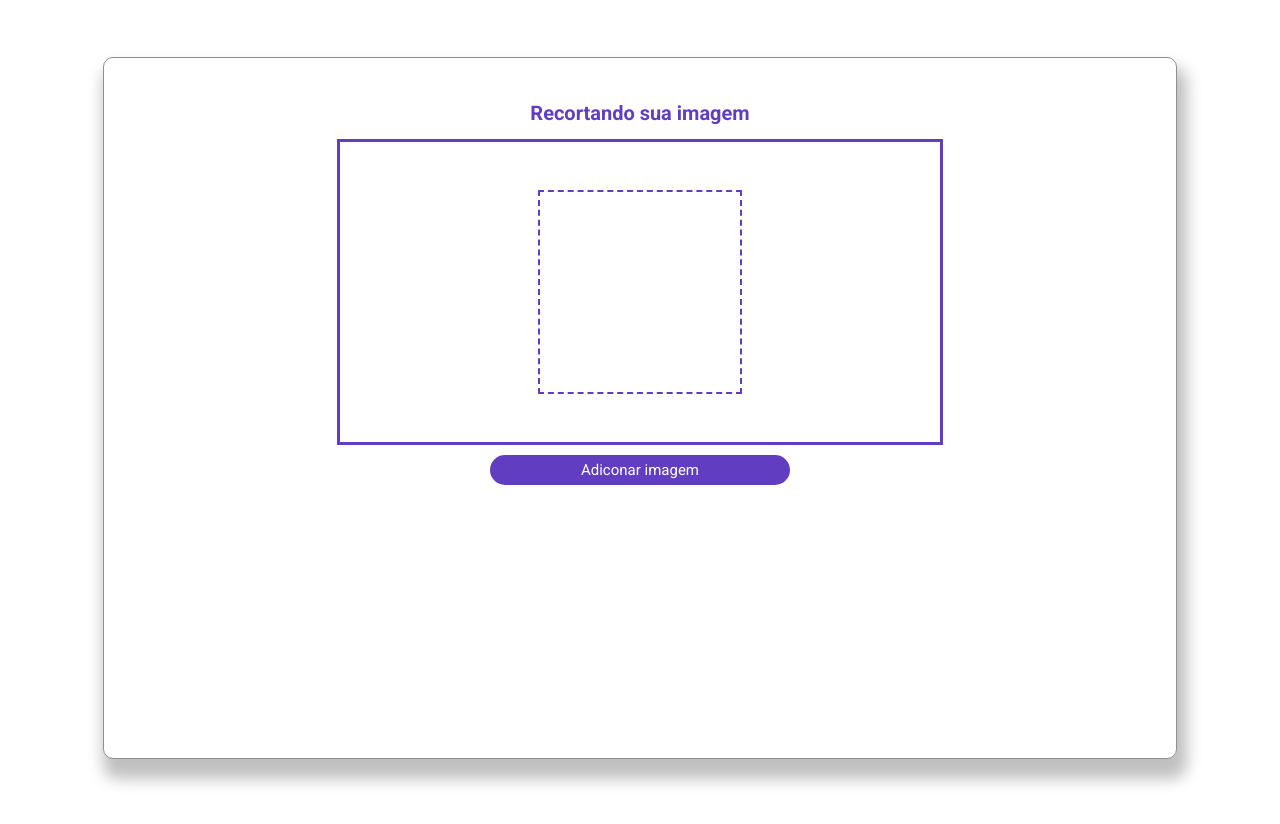
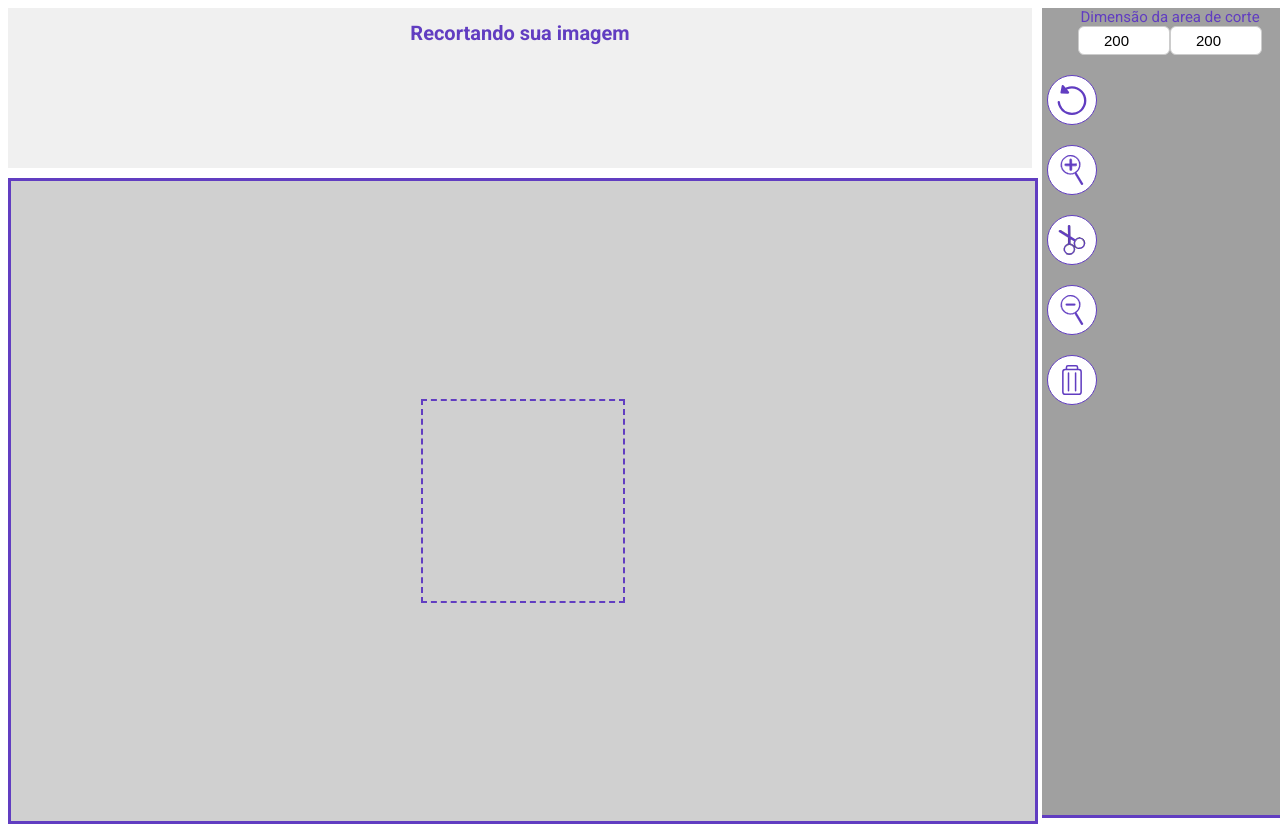
Before and after one commit to BrendoKildereSilva/recorte-de-imagem, a plain HTML site: page index.html in a window 1280 px wide. Drawn offline with Linux system fonts and the light colour scheme.

Commit message:
reforma na estrutura css

```diff
--- a/index.html
+++ b/index.html
@@ -10,25 +10,31 @@
 
 <body>
 
-<main>
 
+<header>
     <h1>Recortando sua imagem</h1>
     <p class="mensagem-de-erro" id="mensagem-de-erro"></p>
-
-<div id="container-corte" class="container-corte">
-
+</header>
 
 <div class="container-de-exibicao" id="container-de-exibicao">
     <img src="" id="img-preview" class="image">
     <div class="container-de-captura" id="container-de-captura"></div>
 </div>
 
-    <input type="file" id="input-file">
-    <label for="input-file" id="label-file" class="label-input-file">Adiconar imagem</label>
+<div class="container-buttons" id="container-button">
+
+<div id="container-input-dimensão" class="container-input-dimensão">
 
 
-    <div class="container-buttons" id="container-button">
+    <div class="container-input">
+        <label>Dimensão da area de corte</label>
 
+        <div>
+            <input type="number" placeholder="width" value="200" id="input-width-d-corte">
+            <input type="number" placeholder="height" value="200" id="input-height-d-corte">
+        </div>
+    </div>
+    </div>
 
 <button id="button-resetar">
     <span>Resetar</span>
@@ -60,37 +66,11 @@
 </button>
 </div>
 
-    <div id="container-input-dimensão" class="container-input-dimensão">
-        <p>
-            O recomendado é manter as dimensões em 200x200 pixels, porém, visando simplificar para os programadores que utilizarão o meu código em seus sites, decidi tornar as seguintes propriedades passíveis de alteração:
-        </p>
-
-        <div class="container-input">
-            <label>Dimensão da area de corte</label>
-
-            <div>
-                <input type="number" placeholder="width" value="200" id="input-width-d-corte">
-                <input type="number" placeholder="height" value="200" id="input-height-d-corte">
-            </div>
-        </div>
-    </div>
-
-</div>
 
 
-<div class="container-resultado" id="container-resultado">
-    <button id="button-cortar-nov-imagem" class="button-add-nova-imagem">cortar nova imagem</button>
 
-    <a href="" id="button-baixar" download="sua-imagem.jpg">
-        <span>Baixar imagem</span>
-            <svg xmlns="http://www.w3.org/2000/svg" viewBox="0 0 71.3 74.7" class="icon" height="15" width="15"><path d="M83.2,82.3l-66.3-.7a2.5,2.5,0,0,0-.1,5l66.3.7h0a2.5,2.5,0,0,0,.1-5Z" transform="translate(-14.4 -12.6)"/><path d="M48.2,74.1l.3.4a2.9,2.9,0,0,0,1.8.7,2.8,2.8,0,0,0,1.7-.7l27-27a2.5,2.5,0,0,0,0-3.6,2.4,2.4,0,0,0-3.5,0L52.7,66.8c0-6.8.1-17.9.2-28.1l.2-21.6V15.9h0v-.7h0A2.1,2.1,0,0,0,51.9,13a2.5,2.5,0,0,0-2.5-.1,2.3,2.3,0,0,0-1.2,2.2h-.1V16c0,5.5-.3,36.4-.4,50.5L24.9,43.7a2.5,2.5,0,0,0-3.6,0,2.6,2.6,0,0,0,0,3.5Z" transform="translate(-14.4 -12.6)"/></svg>
-    </a>
 
-    <div id="container-image">
-    </div>
-</div>
 
-</main>
 
 </body>
 </html>
--- a/scripits/index.js
+++ b/scripits/index.js
@@ -52,52 +52,52 @@ var imagemCortada = false
 const inputWidthCorte = document.getElementById('input-width-d-corte')
 const inputHeightCorte = document.getElementById('input-height-d-corte')
 //
-ContainerExibicao.style.width = `${WidthExibicao}px`
-ContainerExibicao.style.height = `${HeightExibicao}px`
+// ContainerExibicao.style.width = `${WidthExibicao}px`
+// ContainerExibicao.style.height = `${HeightExibicao}px`
 //
 cropper.style.width = `${WidthCorte}px`
 cropper.style.height = `${HeightCorte}px`
 //
 const mediaQuery = window.matchMedia('(max-width: 750px)');
 
-function handleMediaChange(mediaQuery){
-if (mediaQuery.matches) {
+// function handleMediaChange(mediaQuery){
+// if (mediaQuery.matches) {
 
-    ContainerExibicao.style.width = '300px'
-    ContainerExibicao.style.height = '350px'
+//     ContainerExibicao.style.width = '600px'
+//     ContainerExibicao.style.height = '350px'
 
-    WidthExibicao = 300
-    HeightExibicao = 350
+//     WidthExibicao = 300
+//     HeightExibicao = 350
 
-    cropper.style.width = `200px`
-    cropper.style.height = `200px`
+//     cropper.style.width = `200px`
+//     cropper.style.height = `200px`
 
-    document.getElementById('input-width-d-corte').value = '200'
-    document.getElementById('input-height-d-corte').value = '200'
+//     document.getElementById('input-width-d-corte').value = '200'
+//     document.getElementById('input-height-d-corte').value = '200'
 
-    WidthCorte = 200
-    HeightCorte = 200
-}
-else{
-    ContainerExibicao.style.width = '600px'
-    ContainerExibicao.style.height = '300px'
+//     WidthCorte = 200
+//     HeightCorte = 200
+// }
+// else{
+//     ContainerExibicao.style.width = '600px'
+//     ContainerExibicao.style.height = '300px'
 
-    WidthExibicao = 600
-    HeightExibicao = 300
+//     WidthExibicao = 600
+//     HeightExibicao = 300
 
 
-    cropper.style.width = `200px`
-    cropper.style.height = `200px`
+//     cropper.style.width = `200px`
+//     cropper.style.height = `200px`
 
-    document.getElementById('input-width-d-corte').value = '200'
-    document.getElementById('input-height-d-corte').value = '200'
+//     document.getElementById('input-width-d-corte').value = '200'
+//     document.getElementById('input-height-d-corte').value = '200'
 
-    WidthCorte = 200
-    HeightCorte = 200
+//     WidthCorte = 200
+//     HeightCorte = 200
 
-}
+// }
 
-}
+// }
 
 mediaQuery.addListener(handleMediaChange);
 handleMediaChange(mediaQuery);
--- a/styles/index.css
+++ b/styles/index.css
@@ -7,15 +7,34 @@ html{
 }
 
 
-
-
 body{
     font-size: 1.6rem;
     height: 100vh;
 
-    display: flex;
-    justify-content: center;
-    align-items: center;
+    display: grid;
+    grid-template-columns: 80vw 20vw;
+    grid-template-rows: 20vh 80vh;
+    grid-column-gap: 10px;
+    grid-row-gap: 10px;
+}
+
+
+header{
+    grid-column: 1 / 2;
+    grid-row: 1 / 2;
+    background-color: #f0f0f0;
+}
+
+.container-de-exibicao{
+    grid-column: 1 / 2;
+    grid-row: 2 / 3;
+    background-color: #d0d0d0;
+}
+
+.container-buttons{
+    grid-column: 2 / 3;
+    grid-row: 1 / 3;
+    background-color: #a0a0a0;
 }
 
 main{
@@ -47,13 +66,9 @@ h1{
     justify-content: center;
 }
 
-
-
-.container-input-dimensão{
-    display: none;
-}
-
 .container-de-exibicao{
+    height: 80vh;
+    width: 80vw;
     overflow: hidden;
     position: relative;
     border: 3px solid #613DC1;
@@ -68,7 +83,6 @@ h1{
 
 
 .container-buttons{
-    display: none;
     border-bottom: 3px solid #613DC1;
 }
 
```
Lines whose indentation alone changed are shown as unchanged.
